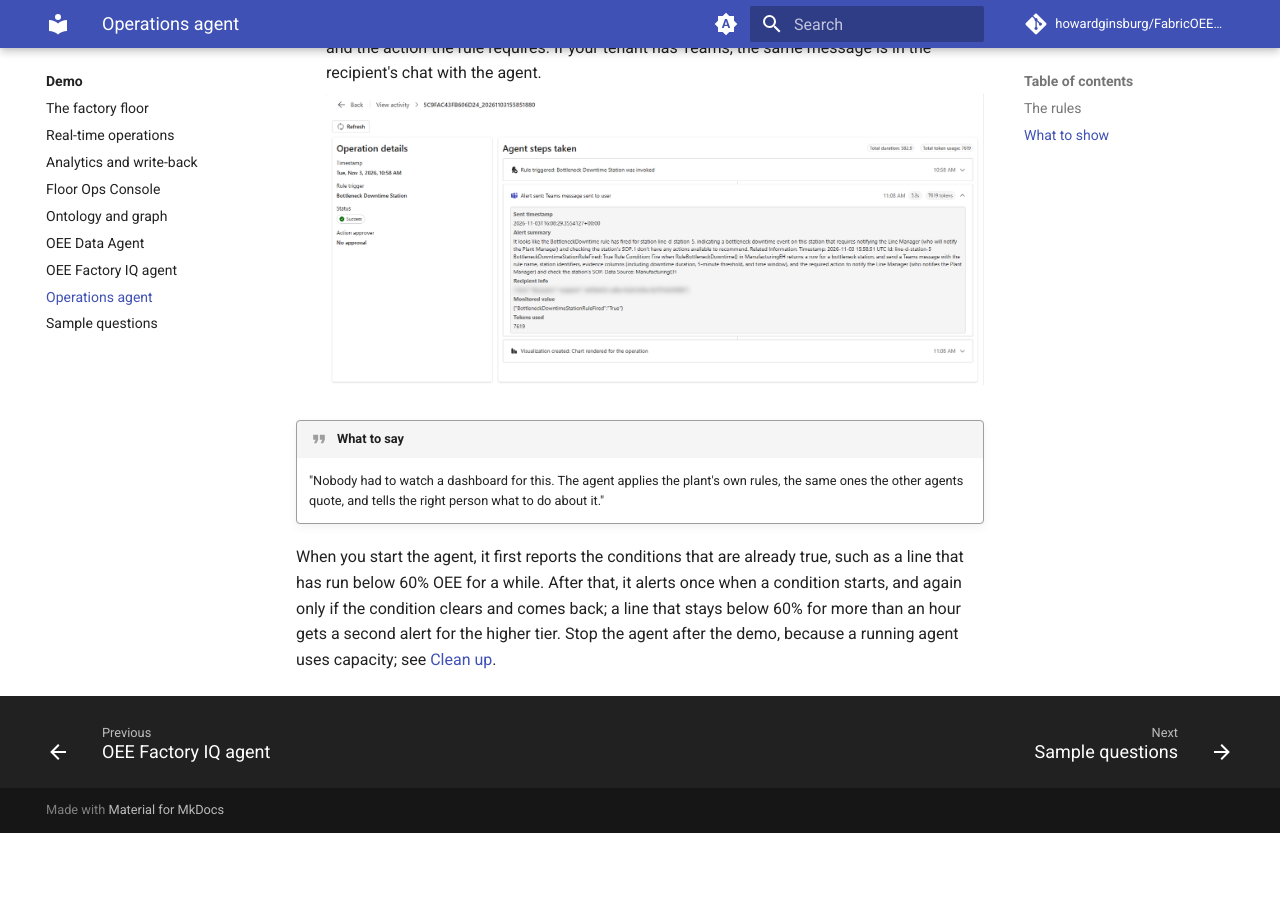
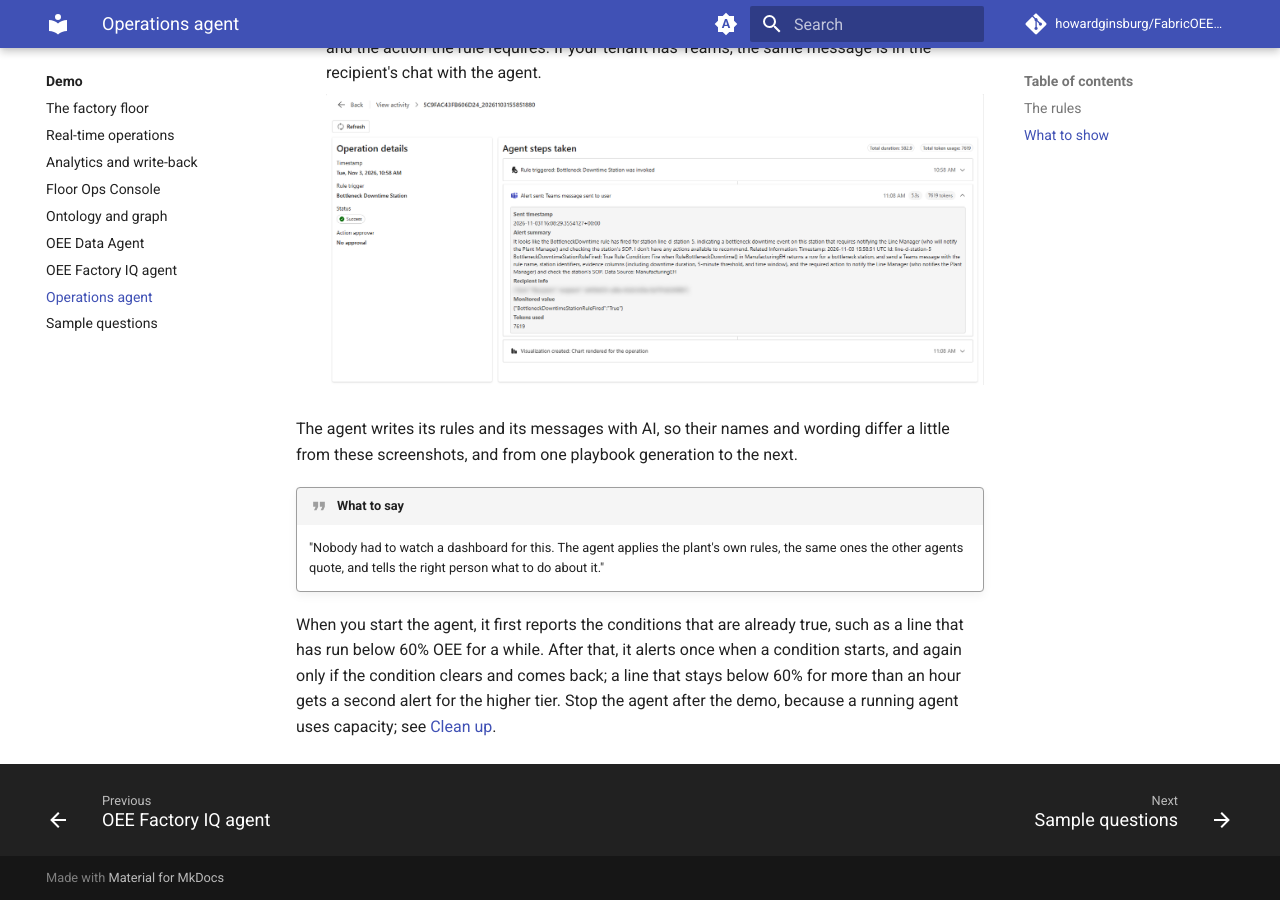
Before and after one commit to howardginsburg/FabricOEEDemo, an MkDocs documentation site: the page built from docs/demo/operations-agent.md, in a window 1280 px wide and 900 px high, scrolled down 1910 px. Built offline with MkDocs 1.6.1 and Material for MkDocs 9.7.7, drawn with Linux system fonts in a browser that asks for light colours; comment, search, counter and statistics services are not loaded; before the commit the page ends 2743 px from its top, so only the background shows below that.

Commit message:
Note that the operations agent words its rules and alerts itself
The playbook and alert screenshots come from an earlier generation, so the
demo page says the names and wording vary between generations.

Co-authored-by: Copilot <223556219+Copilot@users.noreply.github.com>

```diff
--- a/docs/demo/operations-agent.md
+++ b/docs/demo/operations-agent.md
@@ -35,6 +35,9 @@ whether the rule fires for it.
 
     ![An alert in the activity log, with the message the agent sent](../assets/screenshots/demo/ops-agent-alert.png)
 
+The agent writes its rules and its messages with AI, so their names and wording differ a little from these
+screenshots, and from one playbook generation to the next.
+
 !!! quote "What to say"
     "Nobody had to watch a dashboard for this. The agent applies the plant's own rules, the same ones the other
     agents quote, and tells the right person what to do about it."
```
